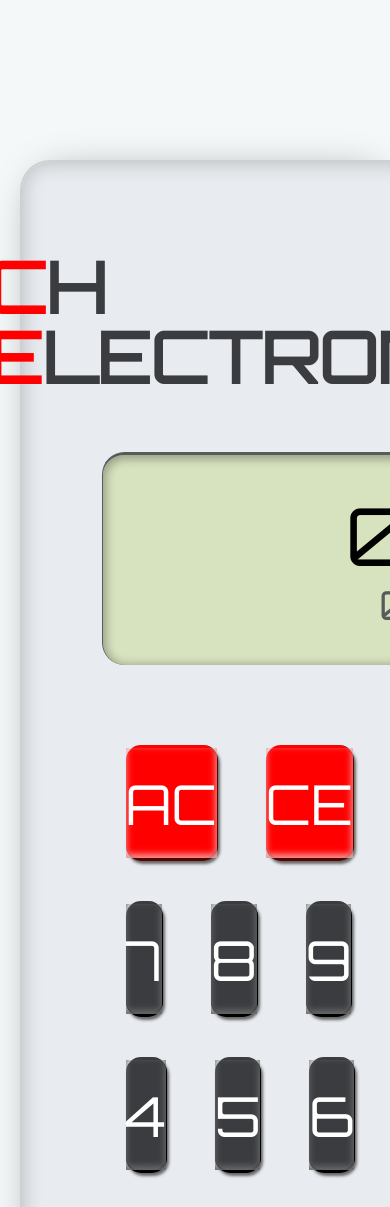
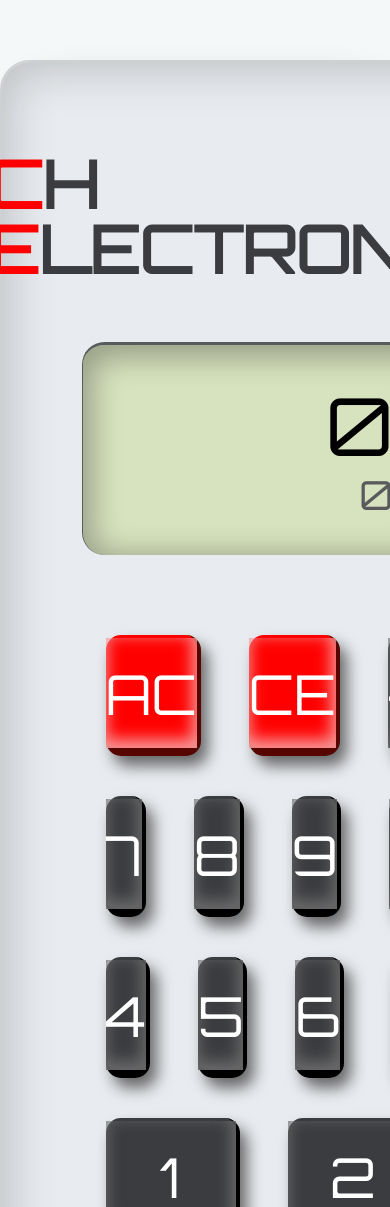
Before and after one commit to chrishardy80/calculator, a plain HTML site: page index.html in a window 390 px wide. Shown: the part 140-1347 px from the top of the page. Drawn offline with nearby package versions, Linux system fonts and the light colour scheme.

Commit message:
Added mobile styling.

```diff
--- a/resources/css/style.css
+++ b/resources/css/style.css
@@ -138,10 +138,13 @@ body {
   }
 
   #shadowbox {
-    margin-top: 300px;
+    position: relative;
+    right: 20px;
+    margin-top: 200px;
     width: 90%;
     height: 1320px;
     border-radius: 30px;
+    box-shadow: 30px 30px 40px rgba(0,0,0,0.4);
   }
 
   #calculator {
@@ -149,10 +152,11 @@ body {
     height: 88%;
     border-radius: 30px;
     padding: 80px;
+    box-shadow: inset -10px -10px 50px 15px rgba(0,0,0,0.2);
   }
 
   #logo {
-    font-size: 70px;
+    font-size: 65px;
   }
 
   #display {
@@ -160,6 +164,7 @@ body {
     border-radius: 22.5px;
     margin: 60px 0;
     padding: 40px;
+    box-shadow: inset 3px 6px 30px 6px rgba(0,0,0,0.3);
   }
 
   #display .answer {
@@ -175,6 +180,17 @@ body {
     height: 110px;
     margin: 20px 24px;
     border-radius: 15px;
+    border-bottom: 8px solid black;
+    border-right: 4px solid black;
+    box-shadow: 7px 10px 15px #666768;
+  }
+
+  .buttonshadow {
+    box-shadow: inset -2px -6px 15px 3px #6a6a6b;
+  }
+
+  .redbuttonshadow {
+    box-shadow: inset -2px -6px 15px 3px #f79696;
   }
 
   .button.wide {
```
